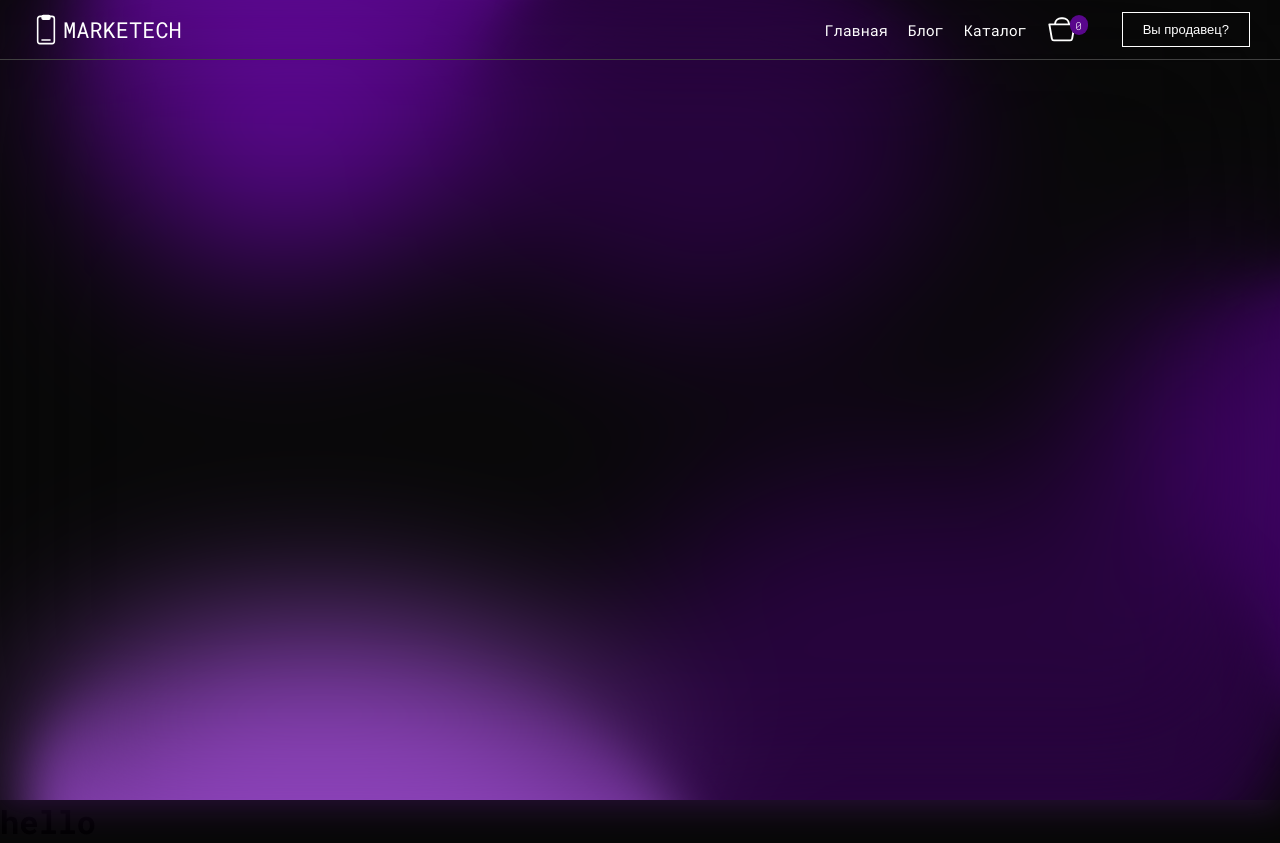
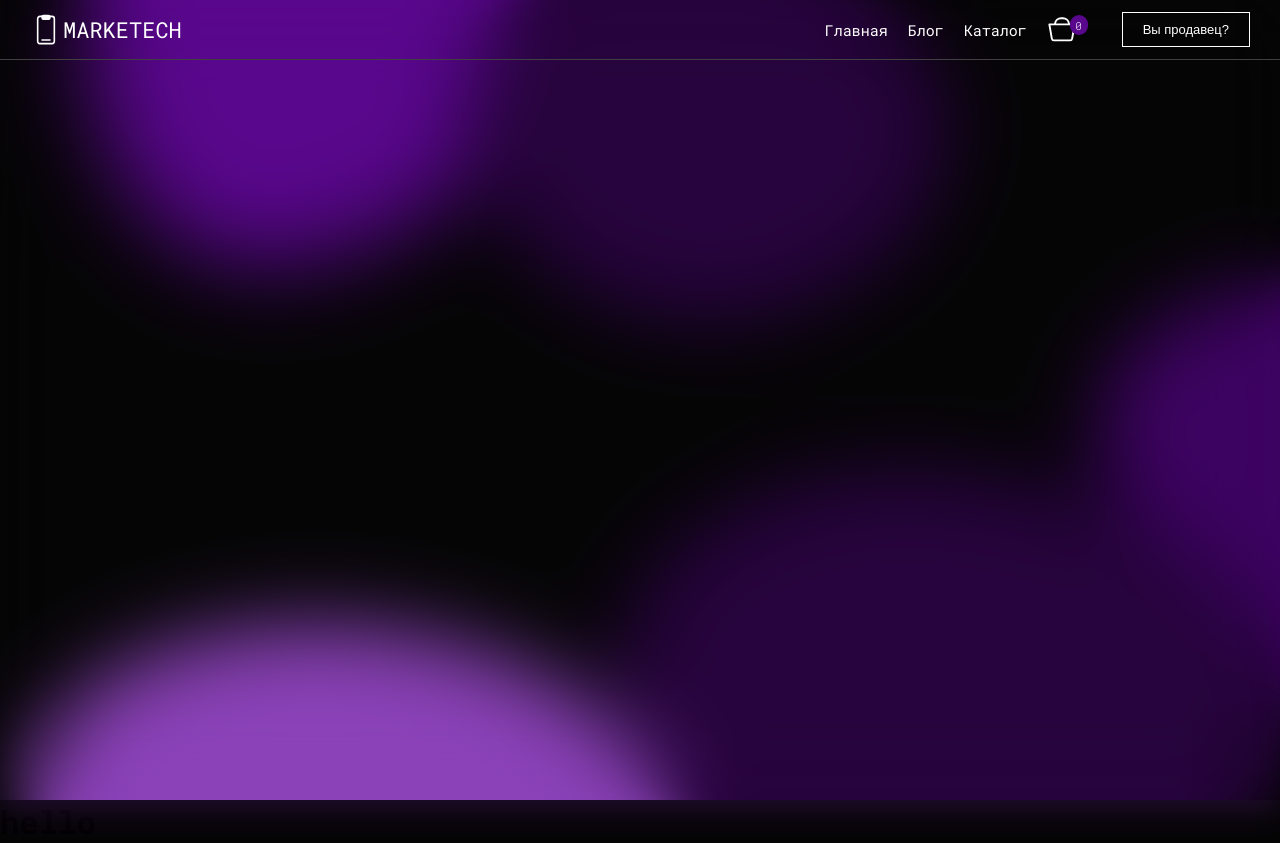
Before and after one commit to AnnOvs19/Marketplace-frontend, a Next.js app: page / in a window 1280 px wide. Built offline with nearby package versions, Linux system fonts and the light colour scheme.

Commit message:
fixed preview-box

```diff
--- a/src/modules/Preview/preview.style.ts
+++ b/src/modules/Preview/preview.style.ts
@@ -10,46 +10,23 @@ export const PreviewWraper = styled.section`
   overflow: hidden;
 
   @media (${mainTheme.deviсe.desktopS}) {
-    /* width: 1680px; */
     height: 800px;
   }
-
-  /* @media (${mainTheme.deviсe.laptopM}) {
-    width: 1280px;
-  }
-
-  @media (${mainTheme.deviсe.tablet}) {
-    width: 768px;
-  } */
 `;
 
 export const PreviewBacground = styled.div`
-  width: 1920px;
+  width: 100%;
   height: 900px;
   position: relative;
   overflow: hidden;
   z-index: 2;
 
   @media (${mainTheme.deviсe.desktopS}) {
-    width: 1680px;
     height: 800px;
   }
 
-  @media (${mainTheme.deviсe.laptopM}) {
-    width: 1280px;
-  }
-
-  @media (${mainTheme.deviсe.tablet}) {
-    width: 768px;
-  }
-
   @media (${mainTheme.deviсe.mobileXL}) {
-    width: 550px;
     height: 700px;
-  }
-
-  @media (${mainTheme.deviсe.mobileS}) {
-    width: 320px;
   }
 `;
 
@@ -222,32 +199,18 @@ export const Circle5 = styled.div`
 export const PreviewBox = styled.article`
   background: transparent;
   box-shadow: 0 8px 32px 0 rgba(95 31 135 / 37%);
-  backdrop-filter: blur(80px);
-  width: 1920px;
+  backdrop-filter: blur(35px);
+  width: 100%;
   height: 900px;
   position: absolute;
   z-index: 3;
 
   @media (${mainTheme.deviсe.desktopS}) {
-    width: 1680px;
     height: 800px;
   }
 
-  @media (${mainTheme.deviсe.laptopM}) {
-    width: 1280px;
-  }
-
-  @media (${mainTheme.deviсe.tablet}) {
-    width: 768px;
-  }
-
   @media (${mainTheme.deviсe.mobileXL}) {
-    width: 550px;
     height: 700px;
-  }
-
-  @media (${mainTheme.deviсe.mobileS}) {
-    width: 320px;
   }
 `;
 
--- a/src/styles/globalStyle.tsx
+++ b/src/styles/globalStyle.tsx
@@ -25,6 +25,10 @@ body {
   overflow-y: auto;
 }
 
+main{
+  width:100%;
+}
+
 a {
         cursor: pointer;
         text-decoration: none;
--- a/src/styles/mainTheme.style.tsx
+++ b/src/styles/mainTheme.style.tsx
@@ -36,7 +36,7 @@ export const mainTheme = {
     black: "#000000",
 
     // colorBody: "#1e1d1f",
-    colorBody: "#080808",
+    colorBody: "#050505",
     colorContainer: "#343136"
   },
 
```
